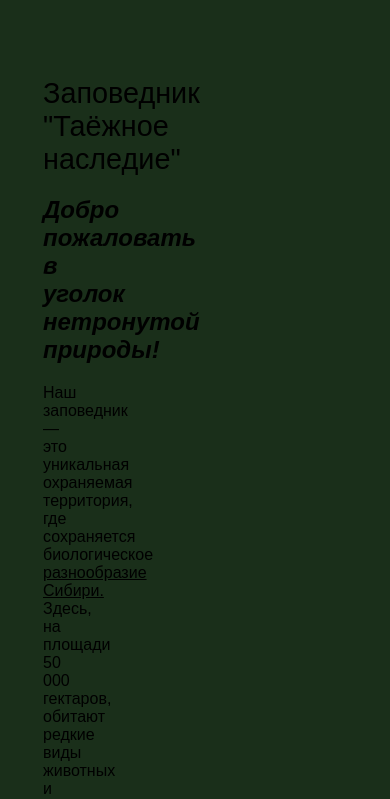
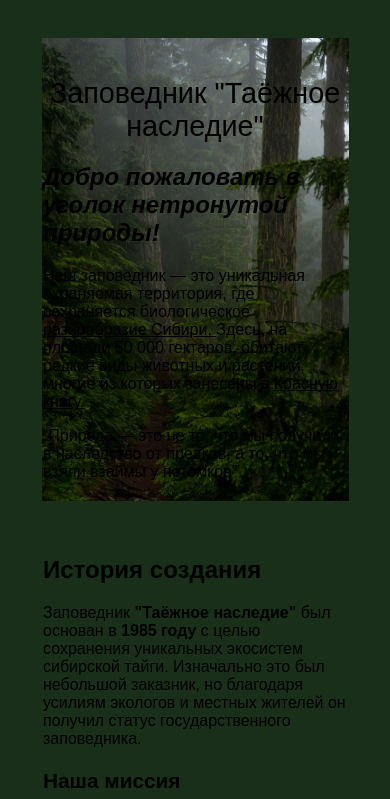
Before and after one commit to TyurinaEk/nature, a plain HTML site: page index.html in a window 390 px wide. Shown: the top 799 px of the page. Drawn offline with Linux system fonts and the light colour scheme.

Commit message:
Add files via upload

```diff
--- a/style.css
+++ b/style.css
@@ -17,9 +17,12 @@ h1{
 @media (max-width: 768px) {
     body {
         padding: 15px;
-        background: #1a2f1a url(wood.jpg) no-repeat right center;
-        background-size: 300px auto;
-        padding-right: 320px; /* Отступ для фото */
+        background: #1a2f1a; /* Убираем фото на телефонах */
+        background-size: cover;
+    }
+    #index{
+       background:  url(wood.jpg) no-repeat center;
+       background-size: contain;
     }
 
     #index, #about, #Flora_and_fauna, .reviews {
```
